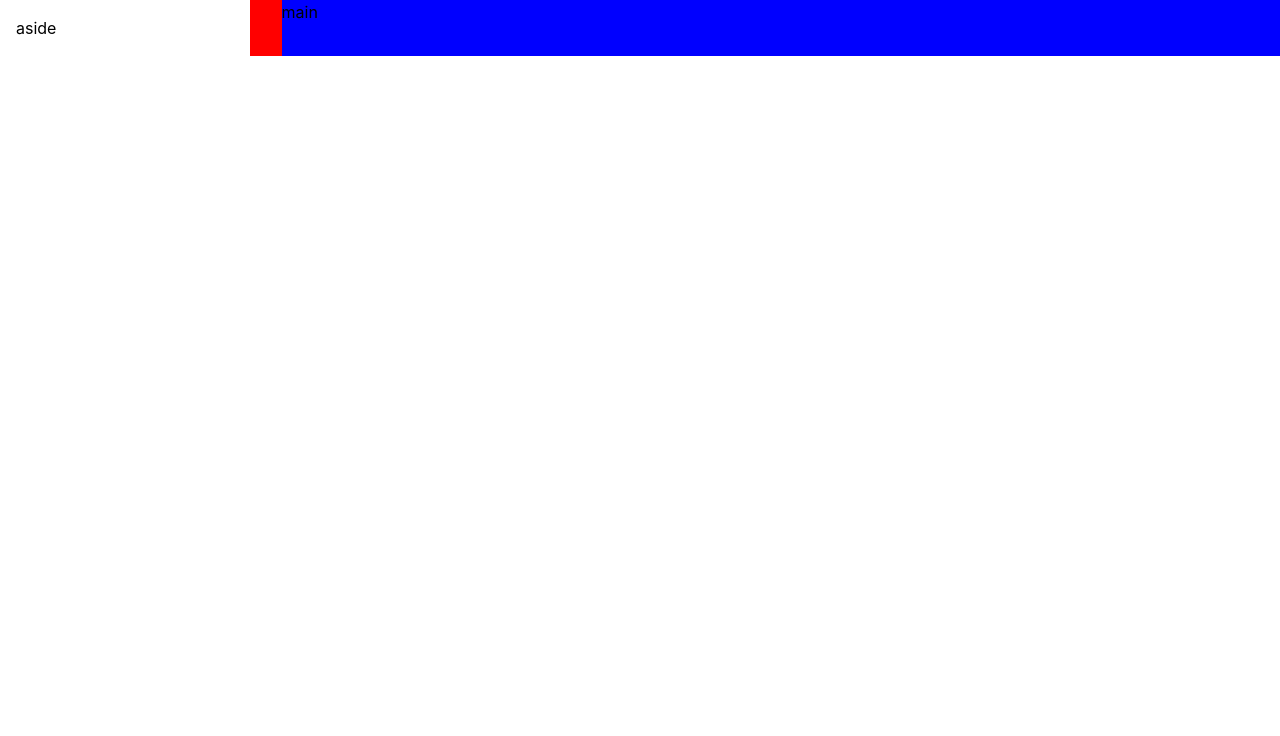
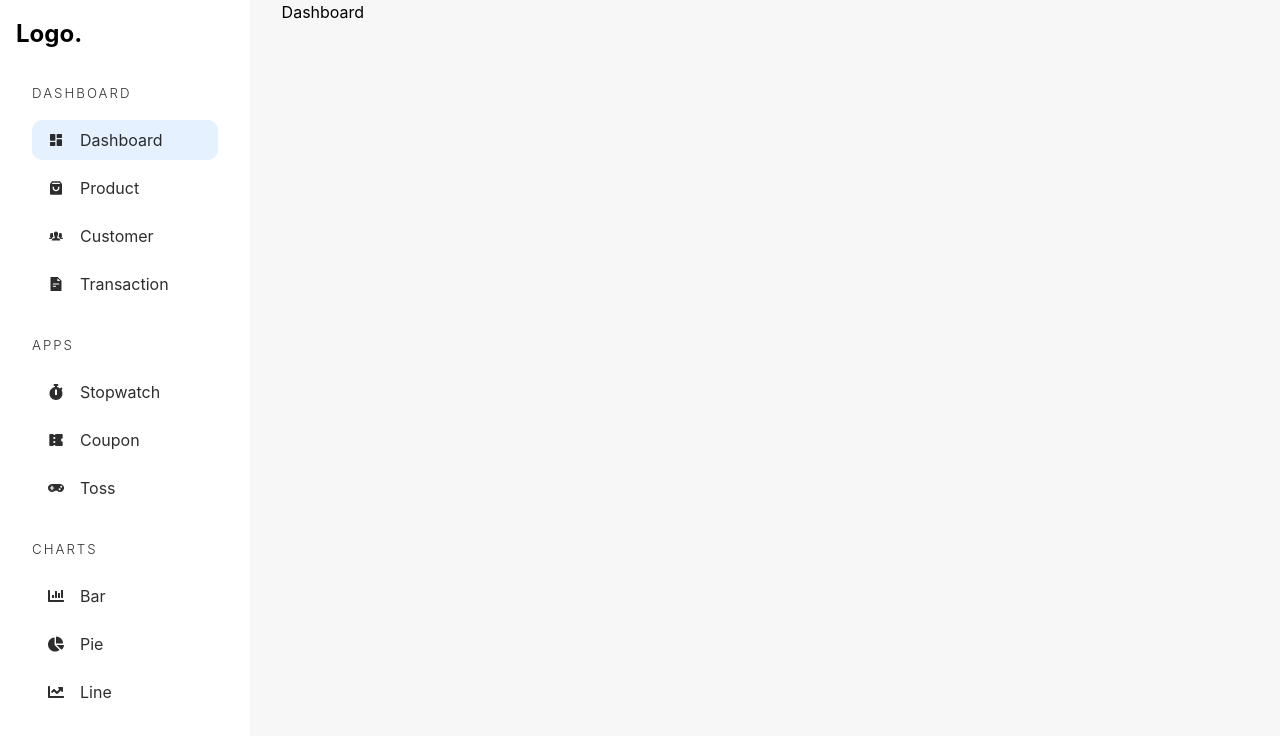
Before and after one commit to Noaman-Saleem-Portfolio/Ecommerce-admin-dashboard-MERN, a React (Vite) app: page /admin/dashboard in a window 1280 px wide. Shown: the top 736 px of the page. Built offline with nearby package versions, Linux system fonts and the light colour scheme.

Commit message:
Dashboard Sidebar Started

```diff
--- a/src/components/AdminSidebar.tsx
+++ b/src/components/AdminSidebar.tsx
@@ -1,8 +1,146 @@
+import { IconType } from "react-icons";
+import { Link, Location, useLocation } from "react-router-dom";
+
+import { AiFillFileText } from "react-icons/ai";
+import {
+  FaChartBar,
+  FaChartLine,
+  FaChartPie,
+  FaGamepad,
+  FaStopwatch,
+} from "react-icons/fa";
+import { HiMenuAlt4 } from "react-icons/hi";
+import { IoIosPeople } from "react-icons/io";
+import {
+  RiCoupon3Fill,
+  RiDashboardFill,
+  RiShoppingBag3Fill,
+} from "react-icons/ri";
 
 const AdminSidebar = () => {
+
+  //linksText
+  const dashboardlinksText = [
+    "Dashboard",
+    "Product",
+    "Customer",
+    "Transaction",
+  ];
+  const chartslinksText = ["Bar", "Pie", "Line"];
+  const appslinksText = ["Stopwatch", "Coupon", "Toss"];
+
+  //links icons
+  const dashboardIcons = [
+    RiDashboardFill,
+    RiShoppingBag3Fill,
+    IoIosPeople,
+    AiFillFileText,
+  ];
+  const chartsIcons = [FaChartBar, FaChartPie, FaChartLine];
+  const appsIcons = [FaStopwatch, RiCoupon3Fill, FaGamepad];
+
+  //links URLs
+  const dashboardlinksUrl = [
+    "/admin/dashboard",
+    "/admin/product",
+    "/admin/customer",
+    "/admin/transaction",
+  ];
+  const appslinksUrl = [
+    "/admin/chart/bar",
+    "/admin/chart/pie",
+    "/admin/chart/line",
+  ];
+  const chartslinksUrl = [
+    "/admin/app/stopwatch",
+    "/admin/app/coupon",
+    "/admin/app/toss",
+  ];
+
+  const location = useLocation();
+
+  // console.log(location);
+
   return (
-    <aside>aside</aside>
-  )
+    <aside>
+      <h2>Logo.</h2>
+      <Div
+        divTitle={"Dashboard"}
+        location={location}
+        text={dashboardlinksText}
+        url={dashboardlinksUrl}
+        Icon={dashboardIcons}
+      />
+
+      <Div
+        divTitle={"Apps"}
+        location={location}
+        text={appslinksText}
+        url={appslinksUrl}
+        Icon={appsIcons}
+      />
+
+      <Div
+        divTitle={"Charts"}
+        location={location}
+        text={chartslinksText}
+        url={chartslinksUrl}
+        Icon={chartsIcons}
+      />
+    </aside>
+  );
+};
+
+interface divContent {
+  divTitle: string;
+  location: Location;
+  text: string[];
+  url: string[];
+  Icon: IconType[];
 }
 
-export default AdminSidebar
+const Div = ({ divTitle, location, text, url, Icon }: divContent) => {
+
+  return (
+    <div>
+      <h5>{divTitle}</h5>
+      <ul>
+        {text.map((element, index) => {
+          return (
+            <Li
+              text={element}
+              url={url[index]}
+              Icon={Icon[index]}
+              location={location}
+              key={element}
+            />
+          );
+        })}
+      </ul>
+    </div>
+  );
+};
+
+interface LiProps {
+  text: string;
+  url: string;
+  Icon: IconType;
+  location: Location;
+}
+const Li = ({ text, url, Icon, location }: LiProps) => {
+  return (
+    <li
+      style={{
+        backgroundColor: location.pathname.includes(url)
+          ? "rgba(0,115,255,0.1)"
+          : "white",
+      }}
+    >
+      <Link to={url}>
+        <Icon /> {text}
+      </Link>
+    </li>
+  );
+};
+
+export default AdminSidebar;
--- a/src/pages/Customers.tsx
+++ b/src/pages/Customers.tsx
@@ -1,7 +1,14 @@
+import AdminSidebar from "../components/AdminSidebar"
+
 function Customers() {
 
     return (
-      <h1>Customers</h1>
+      <div className="admin-container">
+        <AdminSidebar />
+        <main>
+          Customer
+        </main>
+      </div>
     )
   }
 
--- a/src/pages/Dashboard.tsx
+++ b/src/pages/Dashboard.tsx
@@ -3,10 +3,10 @@ import AdminSidebar from "../components/AdminSidebar"
 function Dashboard() {
 
     return (
-      <div className="adminContainer">
+      <div className="admin-container">
         <AdminSidebar />
-        <main style={{backgroundColor:"blue"}}>
-          main
+        <main>
+          Dashboard
         </main>
       </div>
     )
--- a/src/pages/Products.tsx
+++ b/src/pages/Products.tsx
@@ -1,7 +1,14 @@
+import AdminSidebar from "../components/AdminSidebar"
+
 function Products() {
 
     return (
-      <h1>Products</h1>
+      <div className="admin-container">
+        <AdminSidebar />
+        <main>
+          Products
+        </main>
+      </div>
     )
   }
 
--- a/src/pages/Transaction.tsx
+++ b/src/pages/Transaction.tsx
@@ -1,7 +1,14 @@
+import AdminSidebar from "../components/AdminSidebar"
+
 function Transaction() {
 
     return (
-      <h1>Transaction</h1>
+      <div className="admin-container">
+        <AdminSidebar />
+        <main>
+          Transaction
+        </main>
+      </div>
     )
   }
 
--- a/src/styles/app.scss
+++ b/src/styles/app.scss
@@ -27,9 +27,11 @@ a {
   color: rgb(0, 195, 0);
 }
 
-.adminContainer {
+// Dashboard-------------------------------------
+.admin-container {
   @include grid(1fr 4fr, 2rem);
-  background-color: red;
+  height: 100vh;
+  background-color: rgb(247, 247, 247);
   > aside {
     width: 100%;
     background-color: white;
@@ -37,7 +39,28 @@ a {
     z-index: 10;
     overflow-y: auto;
     &::-webkit-scrollbar {
-      display: none;
+      // display: none;
+    }
+
+    > div {
+      margin: 2rem 1rem;
+      > h5 {
+        @include heading(2px);
+        opacity: 0.8;
+        margin: 1rem 0;
+      }
+      > ul {
+        @include flex(column, unset, unset, 0.5rem);
+        list-style: none;
+        > li {
+          padding: 0.5rem 1rem;
+          border-radius: 10px;
+          a {
+            color: rgba(0, 0, 0, 0.825);
+            @include flex(row, unset);
+          }
+        }
+      }
     }
   }
 }
```
